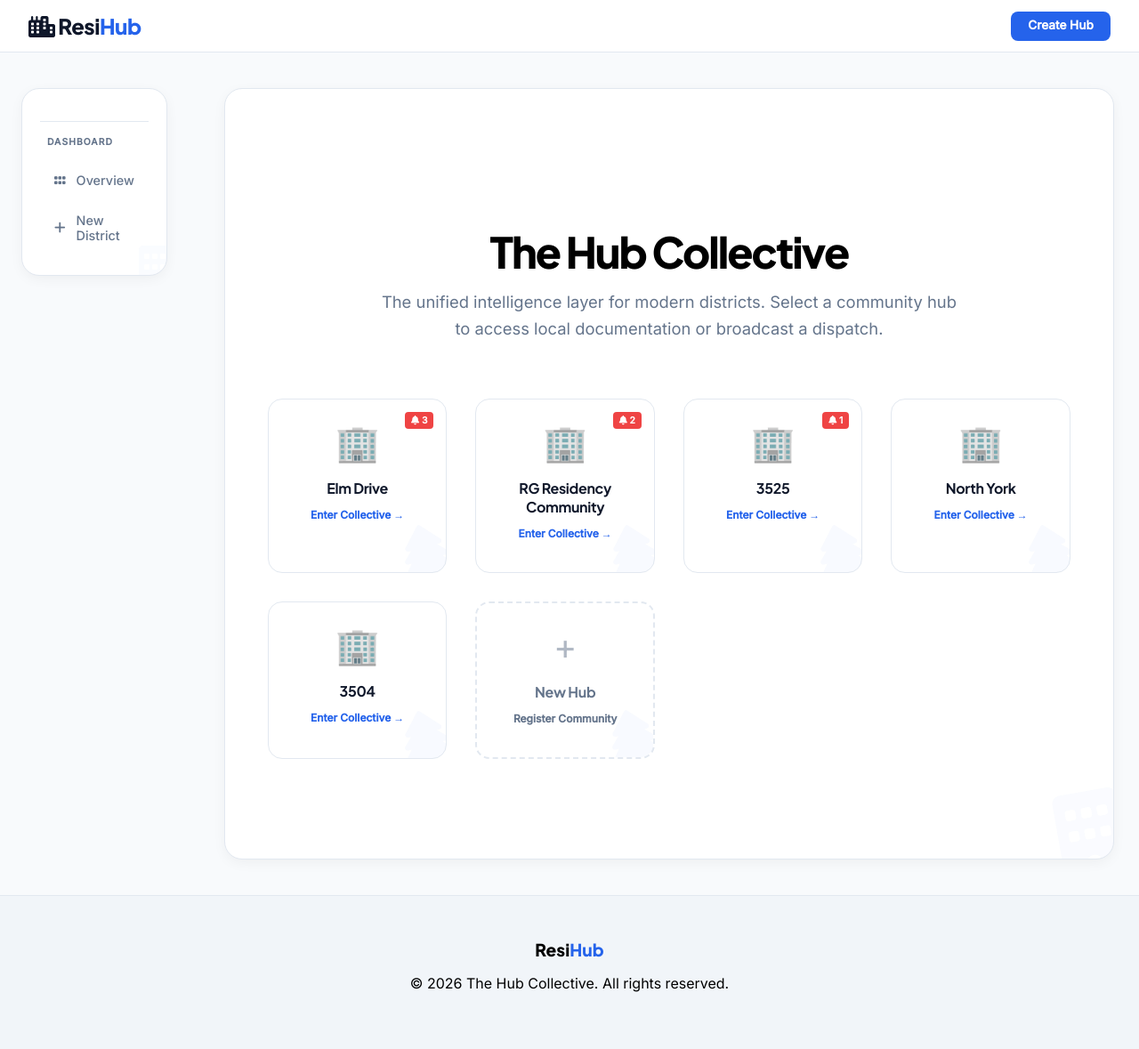
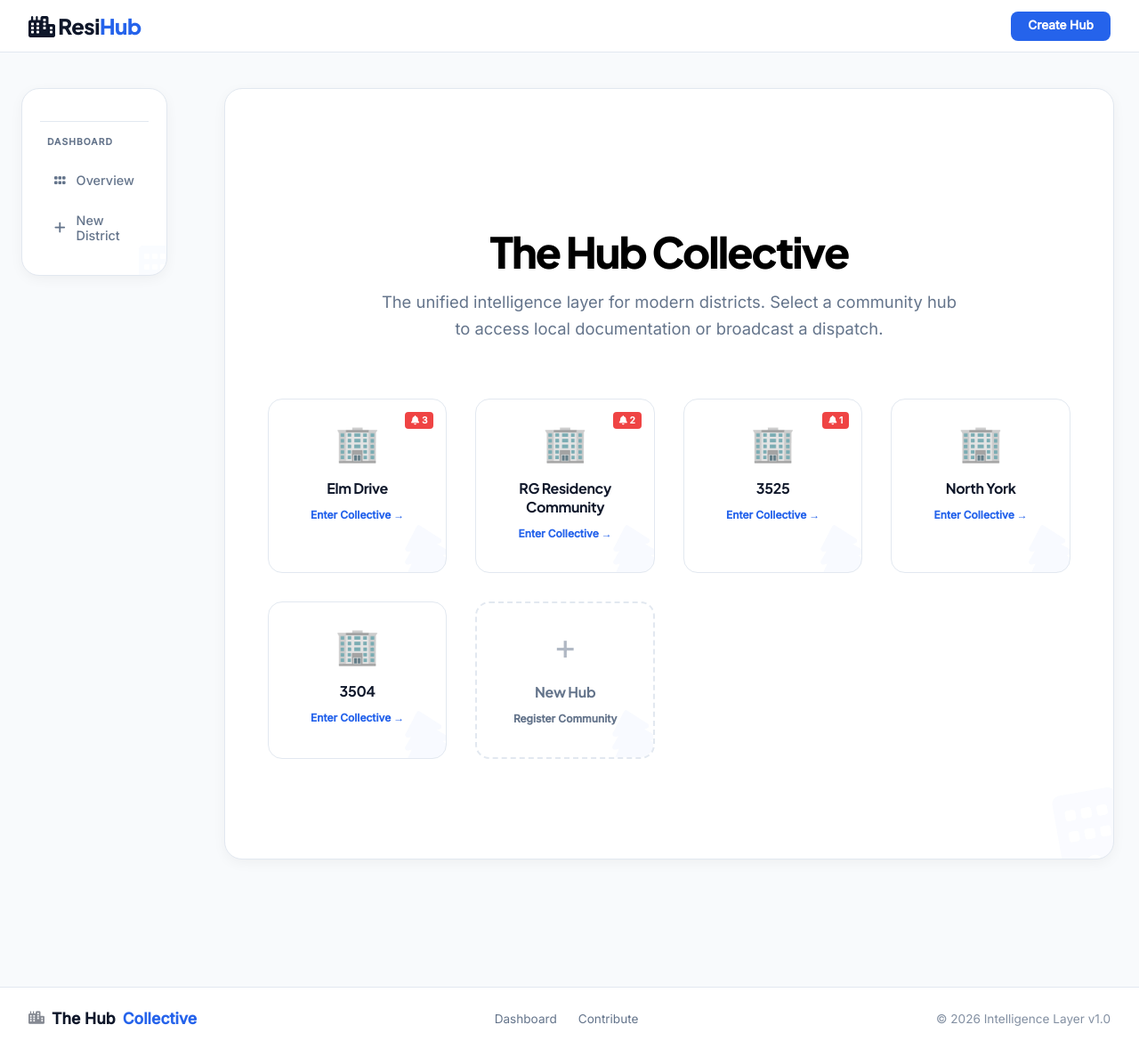
Before and after one commit to dekumar2-lab/lab-community, a Jekyll site: the page built from index.html, in a window 1280 px wide and 1179 px high. Shown: the whole window at 89% size. Built offline with Jekyll 4.4.1, drawn with Linux system fonts in a browser that asks for light colours.

Commit message:
Updated Footer CSS

```diff
--- a/_includes/custom-styles.html
+++ b/_includes/custom-styles.html
@@ -325,28 +325,55 @@
         }
     }
 
-    /* Footer */
+    /* --- Professional Compact Footer --- */
     .site-footer {
-        background: #f1f5f9;
-        padding: 3rem;
-        text-align: center;
+        background: var(--white);
         border-top: 1px solid var(--border);
+        padding: 1.5rem 2rem;
+        /* Reduced padding from 3rem */
         margin-top: auto;
     }
 
+    .footer-inner {
+        max-width: 1400px;
+        margin: 0 auto;
+        display: flex;
+        justify-content: space-between;
+        align-items: center;
+        color: var(--text-muted);
+        font-size: 0.85rem;
+    }
+
     .footer-logo {
-        font-family: 'Plus Jakarta Sans', sans-serif;
-        font-weight: 800;
-        font-size: 1.2rem;
-        margin-bottom: 0.5rem;
+        font-weight: 700;
+        font-size: 1.1rem;
+        color: var(--text-main);
+        display: flex;
+        align-items: center;
+        gap: 8px;
     }
 
     .footer-logo span {
         color: var(--primary);
+    }
 
-        .wiki-content-render {
-            color: var(--text-main);
-            line-height: 1.6;
+    .footer-links {
+        display: flex;
+        gap: 24px;
+    }
+
+    .footer-links a {
+        color: var(--text-muted);
+        text-decoration: none;
+        transition: color 0.2s;
+    }
+
+    .footer-links a:hover {
+        color: var(--primary);
+    }
+
+    .footer-copyright {
+        opacity: 0.8;
     }
 
     .wiki-content-render h1,
@@ -363,7 +390,6 @@
     .wiki-content-render ol {
         margin-bottom: 1.5rem;
         padding-left: 1.5rem;
-        }
     }
 
     .community-switcher {
--- a/_layouts/default.html
+++ b/_layouts/default.html
@@ -111,10 +111,22 @@
         </main>
     </div>
 
+
     <footer class="site-footer">
         <div class="footer-inner">
-            <div class="footer-logo">Resi<span>Hub</span></div>
-            <p>© 2026 The Hub Collective. All rights reserved.</p>
+            <div class="footer-logo">
+                <i class="fa-solid fa-city" style="font-size: 0.9rem; opacity: 0.5;"></i>
+                The Hub<span>Collective</span>
+            </div>
+
+            <div class="footer-links">
+                <a href="{{ site.baseurl }}/">Dashboard</a>
+                <a href="{{ site.baseurl }}/submit.html">Contribute</a>
+            </div>
+
+            <div class="footer-copyright">
+                © {{ "now" | date: "%Y" }} Intelligence Layer v1.0
+            </div>
         </div>
     </footer>
 
```
Lines whose indentation alone changed are shown as unchanged.
